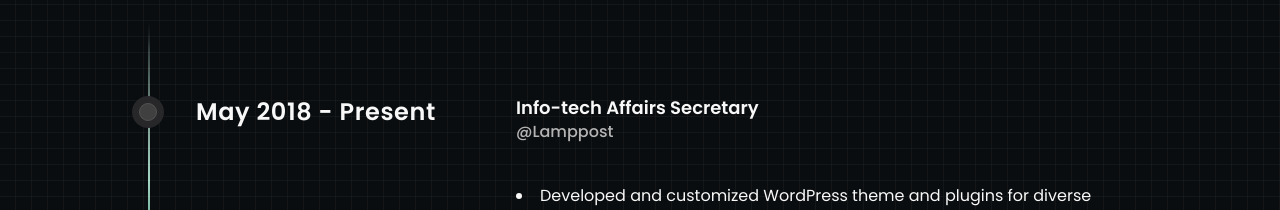
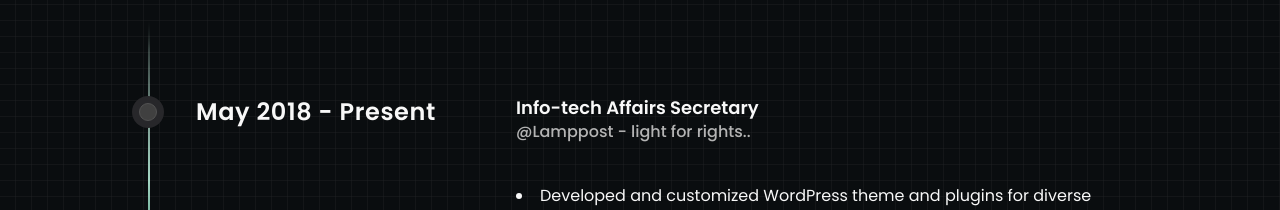
Before and after one commit to sabbirba/sabbirba, a Next.js app: page / in a window 1280 px wide. Shown: the part 1960-2170 px from the top of the page. Built offline with nearby package versions, Linux system fonts and the light colour scheme; what tailwindcss-debug-screens would draw is missing.

Commit message:
Update company name for Info-tech Affairs Secretary entry to include full title

```diff
--- a/src/data/experiences.ts
+++ b/src/data/experiences.ts
@@ -31,7 +31,7 @@ const experiences: IExperienceItem[] = [
   // },
   {
     designation: "Info-tech Affairs Secretary",
-    company: "Lamppost",
+    company: "Lamppost - light for rights..",
     startDate: "May 2018",
     isCurrentJob: true,
     location: "Pirganj, Thakurgaon",
```
